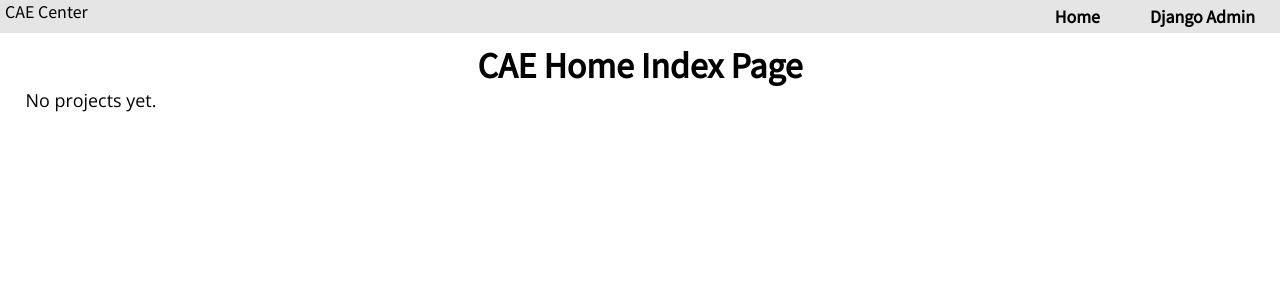
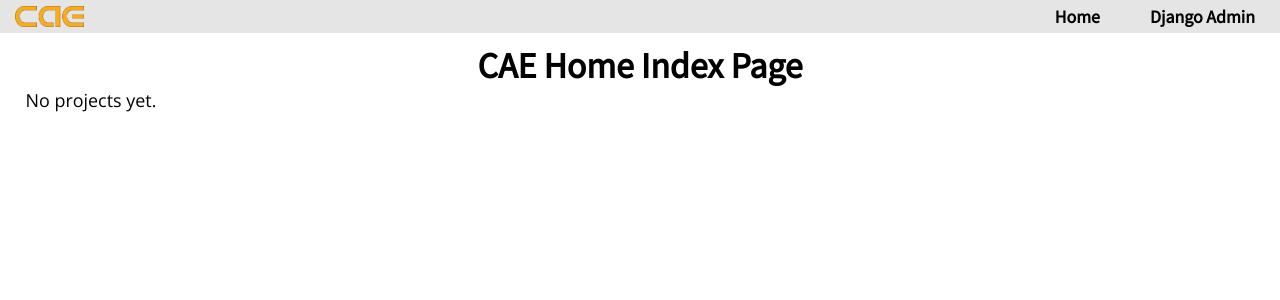
Before and after one commit to jsziede/CAE_Workspace, a Django app: template cae_home/templates/cae_home/index.html in a window 1280 px wide. Shown: the top 300 px of the page. Run offline with Django 3.2, Linux system fonts and the light colour scheme; the template is opened without the code that fills it, so the values that code supplies are empty.

Commit message:
Add CAE icon to header and associated css changes

```diff
--- a/cae_home/static/cae_home/css/base.css
+++ b/cae_home/static/cae_home/css/base.css
@@ -266,12 +266,62 @@ header .header-bottom {
   display: none;
 }
 
+header .site-logo > nav {
+  height: 100%;
+}
+header .site-logo > nav > ul {
+  display: -webkit-box;
+  display: -moz-box;
+  display: -ms-flexbox;
+  display: -webkit-flex;
+  display: flex;
+  height: 100%;
+}
+header .site-logo nav > ul > li > div {
+  display: -webkit-box;
+  display: -moz-box;
+  display: -ms-flexbox;
+  display: -webkit-flex;
+  display: flex;
+  -webkit-flex-direction: column;
+  -moz-flex-direction: column;
+  -ms-flex-direction: column;
+  flex-direction: column;
+  -webkit-justify-content: center;
+  -moz-justify-content: center;
+  -ms-justify-content: center;
+  justify-content: center;
+  width: 100%;
+  height: 100%;
+}
+header .site-logo img {
+  max-width: 100px;
+  max-height: 26px;
+  margin-right: 10px;
+  margin-left: 10px;
+}
+@media only screen and (min-width: 869px) {
+  header .site-logo img {
+    max-width: 100px;
+    max-height: 22px;
+  }
+}
+
 header {
   background-color: #e5e5e5;
 }
 
 header .header-bottom {
   border-top: 1px solid #cccccc;
+}
+
+header .site-logo nav > ul > li > ul > li {
+  border: 1px solid #cccccc;
+  border-top: 0;
+}
+header .site-logo nav > ul > li > ul > li:last-child {
+  border-bottom-right-radius: 3px;
+  border-bottom-left-radius: 3px;
 }
 
 footer {
@@ -562,7 +612,18 @@ header nav a, .mobile-nav-overlay nav a {
 //========================================//*/
 header nav ul {
   list-style-type: none;
+}
+header nav li {
   background-color: #e5e5e5;
+}
+
+header .header-top nav > ul > li > ul > li {
+  border: 1px solid #cccccc;
+  border-top: 0;
+}
+header .header-top nav > ul > li > ul > li:last-child {
+  border-bottom-right-radius: 3px;
+  border-bottom-left-radius: 3px;
 }
 
 .mobile-nav-icon {
--- a/cae_home/static/cae_home/css/sass/_header.scss
+++ b/cae_home/static/cae_home/css/sass/_header.scss
@@ -27,9 +27,9 @@
 // overflow, overflow-x, overflow-y, clip, clear                                  //
 //================================================================================//
 
-//===========================//
-//==== START ----- Block ====//
-//===========================//
+//=============================//
+//==== START General Block ====//
+//=============================//
 
 header {
     @include display-flex;
@@ -38,6 +38,7 @@ header {
 }
 
 header {
+
     .header-top {
         @include display-flex;
         @include flex-direction(row);
@@ -49,9 +50,53 @@ header {
     }
 }
 
-//===========================//
-//===== END ----- Block =====//
-//===========================//
+//=============================//
+//===== END General Block =====//
+//=============================//
+
+
+//==========================//
+//==== START Logo Block ====//
+//==========================//
+
+header .site-logo {
+
+    > nav {
+        height: 100%;
+    }
+
+    > nav > ul {
+        @include display-flex;
+
+        height: 100%;
+    }
+
+    nav > ul > li > div {
+        @include display-flex;
+        @include flex-direction(column);
+        @include justify-content(center);
+
+        width: 100%;
+        height: 100%;
+    }
+
+    img {
+        max-width: 100px;
+        max-height: 26px;
+
+        margin-right: 10px;
+        margin-left: 10px;
+
+        @media only screen and (min-width: $screen-tablet-mid) {
+            max-width: 100px;
+            max-height: 22px;
+        }
+    }
+}
+
+//==========================//
+//===== END Logo Block =====//
+//==========================//
 
 
 //================================================================================//
@@ -108,7 +153,7 @@ header {
 //================================================================================//
 
 //===========================//
-//==== START ----- Block ====//
+//==== START General Block ====//
 //===========================//
 
 header {
@@ -116,14 +161,37 @@ header {
 }
 
 header {
+
     .header-bottom {
         border-top: 1px solid $theme-border;
     }
 }
 
-//===========================//
-//===== END ----- Block =====//
-//===========================//
+//=============================//
+//===== END General Block =====//
+//=============================//
+
+
+//==========================//
+//==== START Logo Block ====//
+//==========================//
+
+header .site-logo {
+
+    nav > ul > li > ul > li {
+        border: 1px solid $theme-border;
+        border-top: 0;
+    }
+
+    nav > ul > li > ul > li:last-child {
+        border-bottom-right-radius: 3px;
+        border-bottom-left-radius: 3px;
+    }
+}
+
+//==========================//
+//===== END Logo Block =====//
+//==========================//
 
 
 //================================================================================//
--- a/cae_home/static/cae_home/css/sass/_nav.scss
+++ b/cae_home/static/cae_home/css/sass/_nav.scss
@@ -353,15 +353,26 @@ header, .mobile-nav-overlay {
 
 header {
 
-    nav {
+    nav ul {
+        list-style-type: none;
+    }
 
-        ul {
-            list-style-type: none;
-            background-color: $theme-nav-background;
-        }
+    nav li {
+        background-color: $theme-nav-background;
     }
 }
 
+header .header-top {
+    nav > ul > li > ul > li {
+        border: 1px solid $theme-border;
+        border-top: 0;
+    }
+
+    nav > ul > li > ul > li:last-child {
+        border-bottom-right-radius: 3px;
+        border-bottom-left-radius: 3px;
+    }
+}
 
 //===============================//
 //===== END HeaderNav Block =====//
--- a/cae_home/templates/cae_home/nav/icon_nav.html
+++ b/cae_home/templates/cae_home/nav/icon_nav.html
@@ -1,6 +1,12 @@
+
+{% load staticfiles %}
+
 <nav>
   <ul>
-    <li>CAE Center
+    <li>
+      <div>
+        <img src="{% static 'cae_home/images/cae_icons/brown_small.png' %}" alt="CAE Center">
+      </div>
       <ul>
         {% for project in imported_projects %}
           {% if project.index and project.index != '' %}
```
Also changed, not shown: cae_home/static/cae_home/images/cae_icons/black_small.png (added), cae_home/static/cae_home/images/cae_icons/brown_small.png (added), cae_home/static/cae_home/images/cae_icons/white_small.png (added).
